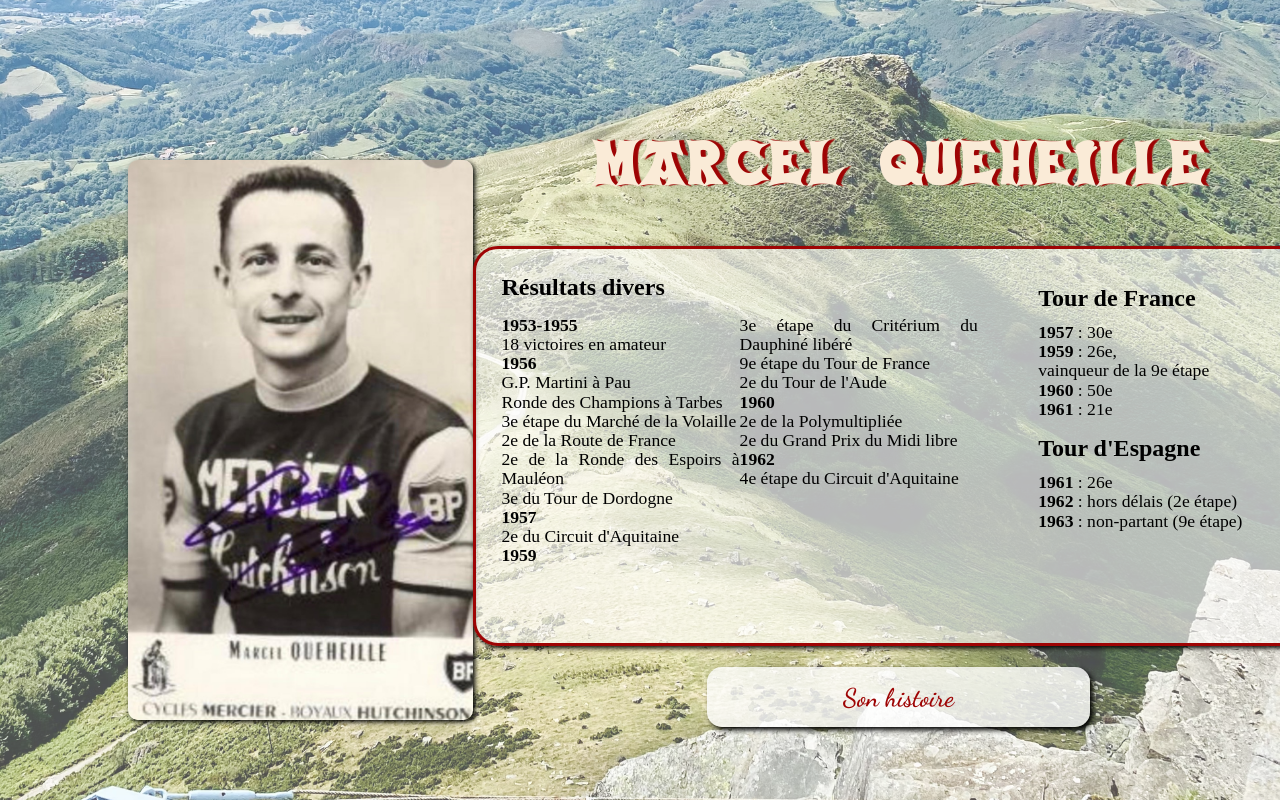
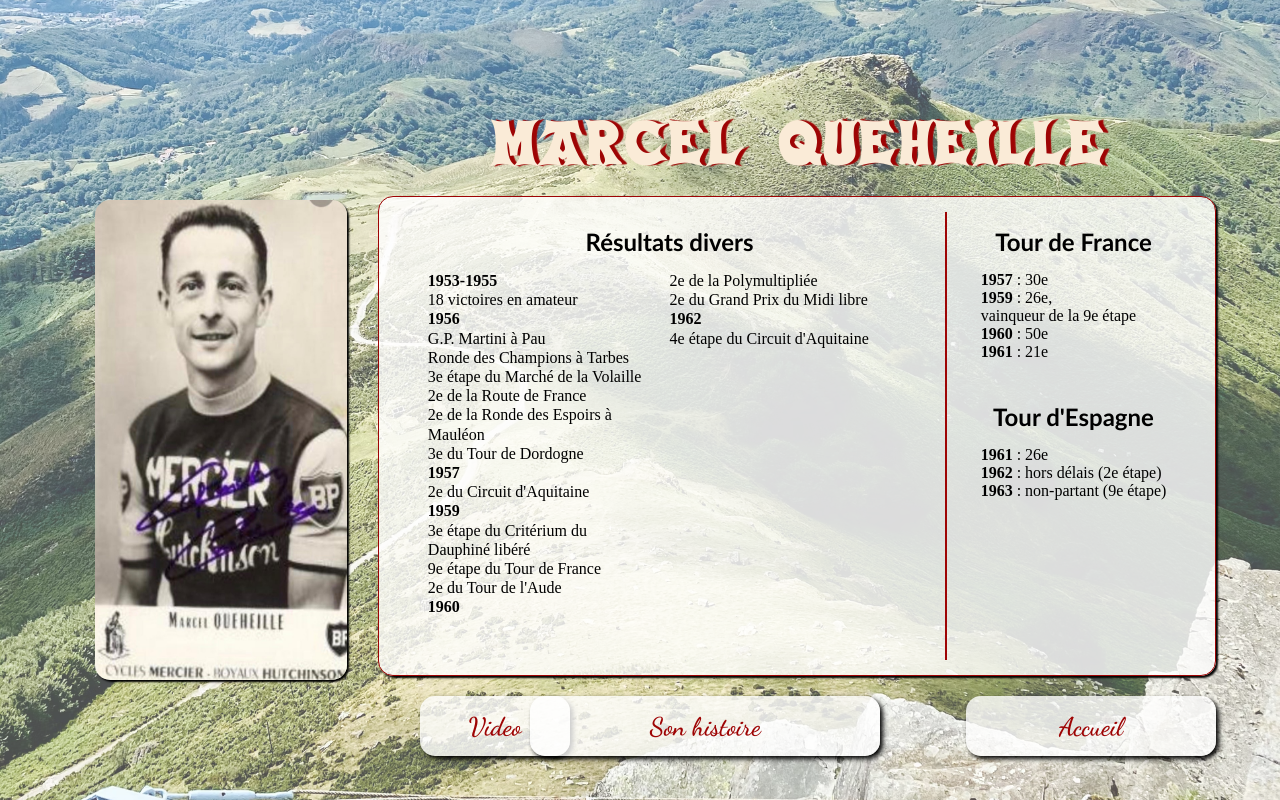
Before and after one commit to bast44trl/la-marcel-queheille, a React (Create React App) app: page / in a window 1280 px wide. Shown: the part 760-1560 px from the top of the page. Built offline with nearby package versions, Linux system fonts and the light colour scheme.

Commit message:
added video in marcel

```diff
--- /dev/null
+++ b/src/components/History.jsx
@@ -0,0 +1,24 @@
+import React from 'react';
+
+const History = () => {
+  return (
+    <div className="history">
+      <p>
+        Marcel Queheille, né le 16 mars 1930 à Sauguis, et mort le 17 juillet
+        2021 à Oloron-Sainte-Marie, était un coureur cycliste français.
+      </p>
+      <p>
+        Il a participé à plusieurs Tour de France dans les années 1950 et au
+        début des années 1960. Il remporta notamment l'étape Bordeaux-Bayonne en
+        1959 et passa en tête au sommet du col du Tourmalet lors de l'édition de
+        1961.
+      </p>
+      <p>
+        Autre performance, et non des moindres, entre 80 et 90 ans, il
+        gravissait encore plus de 70 cols pyrénéens annuellement.
+      </p>
+    </div>
+  );
+};
+
+export default History;
--- a/src/components/Homepage.jsx
+++ b/src/components/Homepage.jsx
@@ -3,7 +3,7 @@ import affiche from '../assets/img/affiche.jpg';
 
 const Homepage = () => {
   return (
-    <div className="homepage">
+    <div className="homepage" id="homepage">
       <img src={affiche} alt="" />
       <div className="homepage__title-actions">
         <h1>La Marcel Queheille CycloSportive</h1>
--- a/src/components/Marcel.jsx
+++ b/src/components/Marcel.jsx
@@ -1,110 +1,43 @@
 import React, { useState } from 'react';
-import marcel from '../assets/img/photo-ancienne.jpg';
+import marcelJeune from '../assets/img/photo-ancienne.jpg';
+import marcelVieux from '../assets/img/photo-vieux.jpg';
+import History from './History';
+import MarcelVideo from './MarcelVideo';
+import Palmares from './Palmares';
 
 const Marcel = () => {
   const [turnCard, setTurnCard] = useState(false);
+  const [turnVideo, setTurnVideo] = useState(false);
+  console.log('turnCard : ', turnCard);
+  console.log('turnVideo : ', turnVideo);
   return (
     <div className="marcel" id="marcel">
-      <img src={marcel} alt="" />
-      <div className="marcel__title-description">
+      <div className="marcel-img">
+        <img src={turnCard ? marcelVieux : marcelJeune} alt="" />
+      </div>
+      <div className="marcel-content">
         <h1>Marcel Queheille</h1>
         <div className={`marcel-description`}>
-          {turnCard ? (
-            <>
-              <p>
-                Marcel Queheille, né le 16 mars 1930 à Sauguis, et mort le 17
-                juillet 2021 à Oloron-Sainte-Marie, était un coureur cycliste
-                français.
-              </p>
-              <p>
-                Il a participé à plusieurs Tour de France dans les années 1950
-                et au début des années 1960. Il remporta notamment l'étape
-                Bordeaux-Bayonne en 1959 et passa en tête au sommet du col du
-                Tourmalet lors de l'édition de 1961.
-              </p>
-              <p>
-                Autre performance, et non des moindres, entre 80 et 90 ans, il
-                gravissait encore plus de 70 cols pyrénéens annuellement.
-              </p>
-            </>
-          ) : (
-            <div className={`palmares`}>
-              <>
-                <div className="palmares-section">
-                  <h2>Résultats divers</h2>
-                  <div className="palmares-section-divers">
-                    <p>
-                      <strong>1953-1955</strong>
-                    </p>
-                    <p>18 victoires en amateur</p>
-                    <p>
-                      <strong>1956</strong>
-                    </p>
-                    <p>G.P. Martini à Pau</p>
-                    <p>Ronde des Champions à Tarbes</p>
-                    <p>3e étape du Marché de la Volaille</p>
-                    <p>2e de la Route de France</p>
-                    <p>2e de la Ronde des Espoirs à Mauléon</p>
-                    <p>3e du Tour de Dordogne</p>
-                    <p>
-                      <strong>1957</strong>
-                    </p>
-                    <p>2e du Circuit d'Aquitaine</p>
-                    <p>
-                      <strong>1959</strong>
-                    </p>
-                    <p>3e étape du Critérium du Dauphiné libéré</p>
-                    <p>9e étape du Tour de France</p>
-                    <p>2e du Tour de l'Aude</p>
-                    <p>
-                      <strong>1960</strong>
-                    </p>
-                    <p>2e de la Polymultipliée</p>
-                    <p>2e du Grand Prix du Midi libre</p>
-                    <p>
-                      <strong>1962</strong>
-                    </p>
-                    <p>4e étape du Circuit d'Aquitaine</p>
-                  </div>
-                </div>
-                <div className="palmares-section">
-                  <div className="palmares-section-tours">
-                    <h2>Tour de France</h2>
-                    <div>
-                      <p>
-                        <strong>1957</strong> : 30e
-                      </p>
-                      <p>
-                        <strong>1959</strong> : 26e,
-                        <br /> vainqueur de la 9e étape
-                      </p>
-                      <p>
-                        <strong>1960</strong> : 50e
-                      </p>
-                      <p>
-                        <strong>1961</strong> : 21e
-                      </p>
-                    </div>
-                    <h2>Tour d'Espagne</h2>
-                    <div>
-                      <p>
-                        <strong>1961</strong> : 26e
-                      </p>
-                      <p>
-                        <strong>1962</strong> : hors délais (2e étape)
-                      </p>
-                      <p>
-                        <strong>1963</strong> : non-partant (9e étape)
-                      </p>
-                    </div>
-                  </div>
-                </div>
-              </>
-            </div>
-          )}
+          {turnCard && !turnVideo && <History />}
+          {!turnCard && !turnVideo && <Palmares />}
+          {turnVideo && <MarcelVideo />}
         </div>
-        <div className="button" onClick={() => setTurnCard(!turnCard)}>
-          {turnCard ? 'Son palmarès' : 'Son histoire'}
+        <div className="buttons">
+          <div className="button-video" onClick={() => setTurnVideo(true)}>
+            Video
+          </div>
+          <div
+            className="button-palmares"
+            onClick={() => {
+              setTurnVideo(false);
+              setTurnCard(!turnCard);
+            }}
+          >
+            {turnCard ? 'Son palmarès' : 'Son histoire'}
+          </div>
+          <a href="#homepage" className="button-return">
+            Accueil
+          </a>
         </div>
       </div>
     </div>
--- /dev/null
+++ b/src/components/MarcelVideo.jsx
@@ -0,0 +1,19 @@
+import React from 'react';
+
+const MarcelVideo = () => {
+  return (
+    <div className="marcel-video">
+      <iframe
+        width="850"
+        height="400"
+        src="https://www.youtube.com/embed/tk3wobVWTIk"
+        title="YouTube video player"
+        frameborder="0"
+        allow="accelerometer; autoplay; clipboard-write; encrypted-media; gyroscope; picture-in-picture"
+        allowfullscreen
+      ></iframe>
+    </div>
+  );
+};
+
+export default MarcelVideo;
--- /dev/null
+++ b/src/components/Palmares.jsx
@@ -0,0 +1,82 @@
+import React from 'react';
+
+const Palmares = () => {
+  return (
+    <div className="palmares">
+      <div className="palmares-section">
+        <h2>Résultats divers</h2>
+        <div className="palmares-section-divers">
+          <p>
+            <strong>1953-1955</strong>
+          </p>
+          <p>18 victoires en amateur</p>
+          <p>
+            <strong>1956</strong>
+          </p>
+          <p>G.P. Martini à Pau</p>
+          <p>Ronde des Champions à Tarbes</p>
+          <p>3e étape du Marché de la Volaille</p>
+          <p>2e de la Route de France</p>
+          <p>2e de la Ronde des Espoirs à Mauléon</p>
+          <p>3e du Tour de Dordogne</p>
+          <p>
+            <strong>1957</strong>
+          </p>
+          <p>2e du Circuit d'Aquitaine</p>
+          <p>
+            <strong>1959</strong>
+          </p>
+          <p>3e étape du Critérium du Dauphiné libéré</p>
+          <p>9e étape du Tour de France</p>
+          <p>2e du Tour de l'Aude</p>
+          <p>
+            <strong>1960</strong>
+          </p>
+          <p>2e de la Polymultipliée</p>
+          <p>2e du Grand Prix du Midi libre</p>
+          <p>
+            <strong>1962</strong>
+          </p>
+          <p>4e étape du Circuit d'Aquitaine</p>
+        </div>
+      </div>
+      <div className="div-separation"></div>
+      <div className="palmares-section">
+        <div className="palmares-tdf">
+          <h2>Tour de France</h2>
+          <div>
+            <p>
+              <strong>1957</strong> : 30e
+            </p>
+            <p>
+              <strong>1959</strong> : 26e,
+              <br /> vainqueur de la 9e étape
+            </p>
+            <p>
+              <strong>1960</strong> : 50e
+            </p>
+            <p>
+              <strong>1961</strong> : 21e
+            </p>
+          </div>
+        </div>
+        <div className="palmares-vuelta">
+          <h2>Tour d'Espagne</h2>
+          <div>
+            <p>
+              <strong>1961</strong> : 26e
+            </p>
+            <p>
+              <strong>1962</strong> : hors délais (2e étape)
+            </p>
+            <p>
+              <strong>1963</strong> : non-partant (9e étape)
+            </p>
+          </div>
+        </div>
+      </div>
+    </div>
+  );
+};
+
+export default Palmares;
--- a/src/components/Parcours.jsx
+++ b/src/components/Parcours.jsx
@@ -88,6 +88,9 @@ const Parcours = () => {
           </div>
         )}
       </>
+      <a href="#homepage" className="parcours-button-return">
+        Accueil
+      </a>
     </div>
   );
 };
--- a/src/styles/pages/marcel.scss
+++ b/src/styles/pages/marcel.scss
@@ -1,86 +1,118 @@
 .marcel {
   height: 100vh;
-    width: 80vw;
+  width: 90vw;
   display: flex;
-    justify-content: space-around;
   align-items: center;
+  & .marcel-img {
+    width: 30%;
+    height: 100%;
+    display: flex;
+    align-items: center;
+    justify-content: center;
     & img {
-      height: 70%;
-      box-shadow: 2px 2px 5px black;
-      border-radius: 10px;
+      height: 60%;
+      width: 80%;
+      border-radius: 15px;
+      box-shadow: 2px 2px 2px black;
     }
   }
-
-  .marcel__title-description {
+  & .marcel-content {
+    height: 90%;
+    width: 80%;
     display: flex;
     flex-direction: column;
-    justify-content: flex-start;
+    justify-content: center;
     align-items: center;
     & h1 {
           @include title;
         }
     & .marcel-description {
-      box-shadow: 2px 2px 5px black;
-      width: 850px;
-      height: 400px;
-      border: 3px solid $primary-color;
-      padding: 25px;
-      border-radius: 25px;
-      background-color: rgba(255, 255, 255, 0.6);
-      margin-top: 50px;
+      width: 100%;
+      height: 60vh;
+      background-color: rgba(255, 255, 255, 0.8);
+      border: solid 1px $primary-color;
+      border-radius: 15px;
+      box-shadow: 2px 2px 2px black;
+      margin: 20px;
+      padding: 15px;
+      display: flex;
+      justify-content: center;
+      align-items: center;
+      & .palmares {
+        width: 100%;
+        height: 100%;
+        display: flex;
+        justify-content: space-evenly;
+        align-items: center;
+        & .div-separation {
+          width: 2px;
+          height: 100%;
+          background-color: $primary-color;
+        }
+        & .palmares-section:first-child {
+          width: 60%;
+          height: 100%;
+          display: flex;
+          flex-direction: column;
+          & div {
+            display: flex;
+            flex-direction: column;
+            flex-wrap: wrap;
+            width: 100%;
+            height: 80%;
+            & p {
+              width: 45%;
+              line-height: 1.2rem;
+            }
+          }
+        }
+        & .palmares-section:last-child {
+          height: 100%;
+          display: flex;
+          flex-direction: column;
+        }
+        & h2 {
+          text-align: center;
+          font-family: 'Gill Sans', 'Gill Sans MT', Calibri, 'Trebuchet MS', sans-serif;
+          margin: 15px 0;
+        }
+        & .palmares-vuelta {
+          transform: translateY(2vw);
+        }
+      }
+      & .history {
+        height: 80%;
+        width: 60%;
         display: flex;
         flex-direction: column;
         justify-content: space-evenly;
+        align-items: center;
         & p {
-        color: black;
+          font-size: large;
           text-align: justify;
-        font-size: 1.3rem;
+          font-family: Verdana, Geneva, Tahoma, sans-serif;
         }
       }
     }
-
-  .palmares {
+    & .buttons {
+      width: 100%;
+      height: 10%;
       display: flex;
-    justify-content: space-evenly;
-    width: 100%;
-    height: 100%;
-    align-items: flex-start;
-    & .palmares-section {
-      display: flex;
-      flex-direction: column;
-      justify-content: flex-start;
-      align-items: center;
-      height: 100%;
-      width: 95%;
-      & div {
-        margin-top: 15px;
-        line-height: 1.2rem;
-        width: 70%;
-        & p {
-          font-size: 1.1rem;
-          & strong {
-            margin-bottom: 25px;
+      justify-content: space-between;
+      & .button-palmares, .button-return, .button-video {
+        @include button($width:250px);
+        margin: 0;
+      }
+      & .button-palmares {
+        width: 350px;
+      }
+      & .button-video {
+        width: 150px;
+        margin: 0 -15% 0 5%;
+      }
+      & .video-bg {
+        background-color: black;
       }
     }
   }
-      & .palmares-section-divers {
-        display: flex;
-        flex-direction: column;
-        flex-wrap: wrap;
-        width: 60%;
-        height: 80%;
-        align-self: flex-start;
 }
-      & .palmares-section-tours {
-        transform: translateX(120px);
-        width: 90%;
-      }
-      & .palmares-section-tours h2:nth-child(3) {
-        margin-top: 20px;
-      }
-      & h2 {
-        text-align: left;
-        width: 100%;
-      }
-    }
-  }
--- a/src/styles/pages/parcours.scss
+++ b/src/styles/pages/parcours.scss
@@ -2,6 +2,7 @@
   display: flex;
   flex-direction: column;
   justify-content: center;
+  align-items: flex-end;
   height: 100vh;
   width: 80vw;
   & nav {
@@ -65,3 +66,7 @@
   font-size: 3rem;
   text-shadow: 2px 2px 1px black;
 }
+
+.parcours-button-return {
+  @include button;
+  width: 200px;}
--- a/src/styles/styles.scss
+++ b/src/styles/styles.scss
@@ -28,5 +28,4 @@
 
 .button {
   @include button;
-  text-decoration: none;
 }
--- a/src/styles/variables/variables.scss
+++ b/src/styles/variables/variables.scss
@@ -15,6 +15,7 @@ $primary-color: rgb(158, 4, 4);
     border-radius: 15px;
     box-shadow: 3px 3px 5px black;
     transition: transform .5s;
+    text-decoration: none;
     &:hover {
       cursor: pointer;
       transform: scale(1.1);
```
Lines whose indentation alone changed are shown as unchanged.
